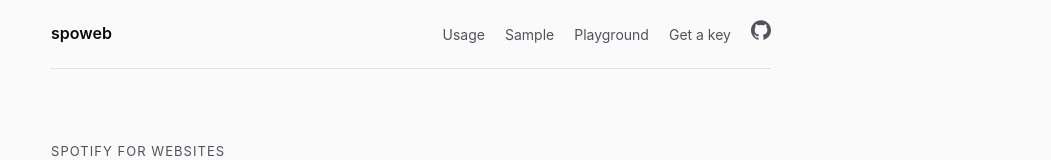
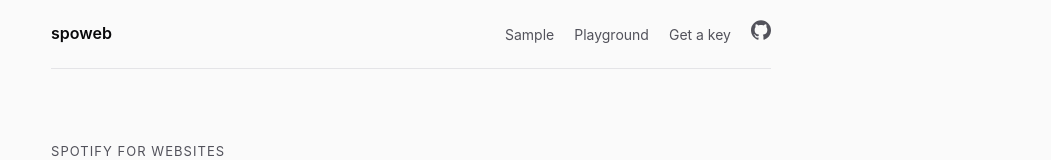
Before and after one commit to apreezofficial/spoweb, a Next.js app in the folder web/: page / in a window 1280 px wide. Shown: the top 160 px of the page, without its empty margins (229-1280 px from the left). Built offline with nearby package versions, Linux system fonts and the light colour scheme; no server answers.

Commit message:
Remove Usage link from landing nav

```diff
--- a/web/app/page.tsx
+++ b/web/app/page.tsx
@@ -7,7 +7,6 @@ export default function Home() {
       <nav>
         <a className="brand" href="/">spoweb</a>
         <div className="links">
-          <a href="#usage">Usage</a>
           <a href="/sample">Sample</a>
           <a href="/playground">Playground</a>
           <a href="/dashboard">Get a key</a>
```
